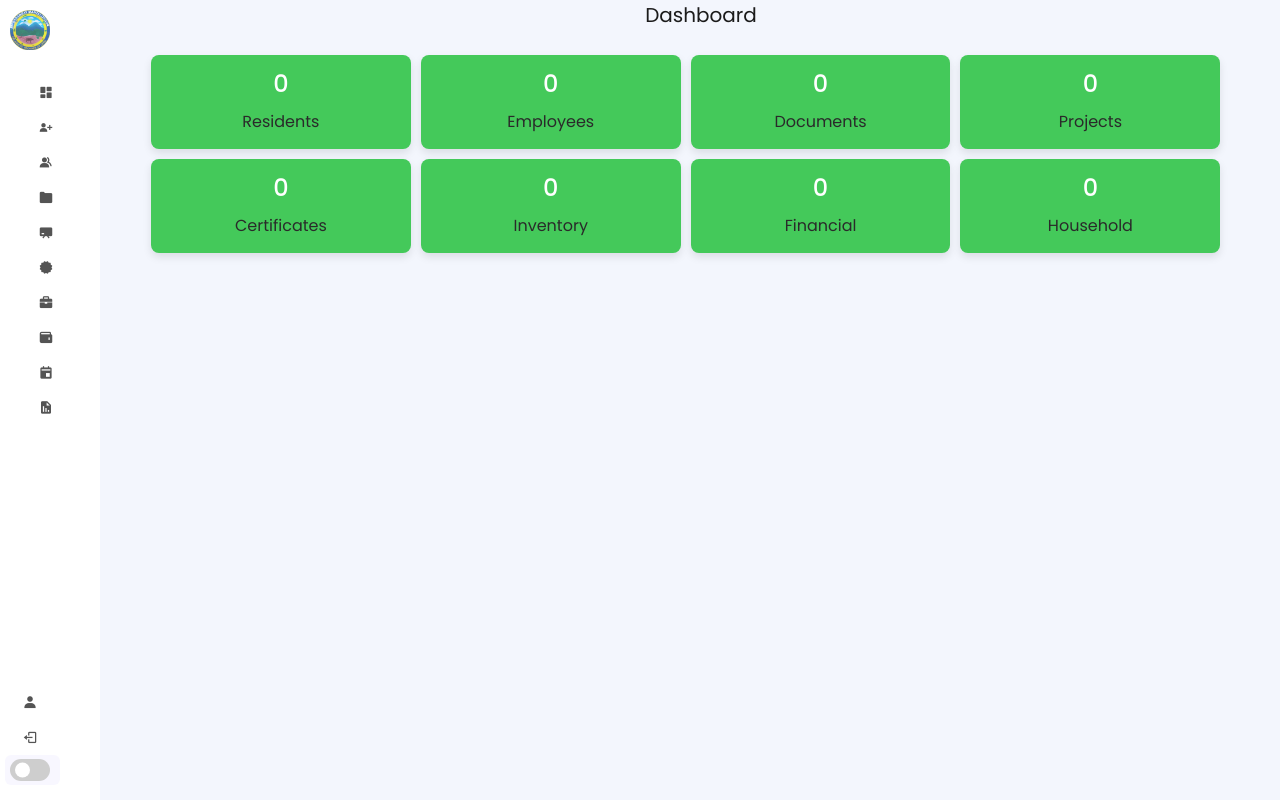
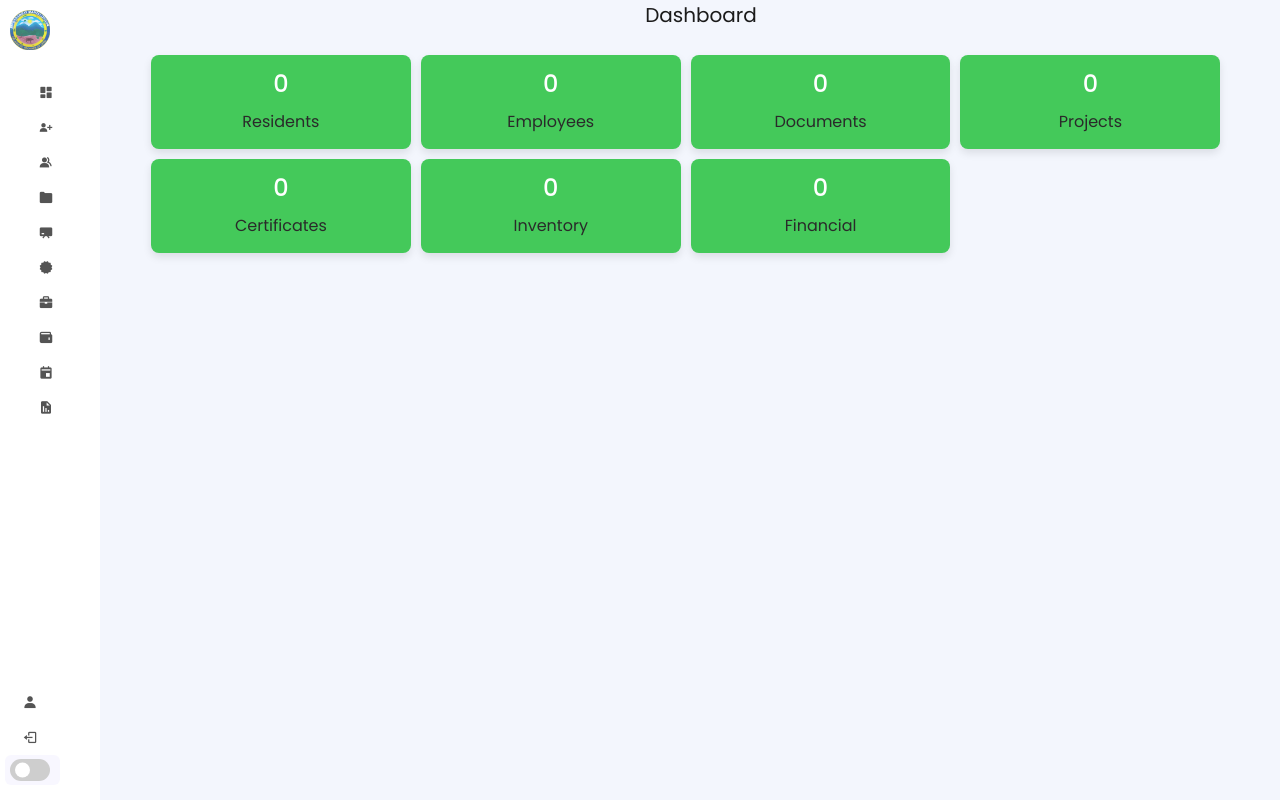
Before and after one commit to johnfrederick9/Capstone_Project, a PHP site: page /pages/dashboard/dashboard.php in a window 1280 px wide. Run offline with PHP 8.4, Linux system fonts and the light colour scheme; the visitor is signed in with stand-in values (Sample User, id 1); data that the repository does not hold is empty.

Commit message:
Dashboard
Erasing Household stat-card in the Dashboard

```diff
--- a/Development/pages/dashboard/dashboard.php
+++ b/Development/pages/dashboard/dashboard.php
@@ -41,10 +41,10 @@ include "dashboard_code.php";
                             <h3><?php echo $financial_count; ?></h3>
                             <p>Financial</p>
                         </div>
-                        <div class="stat-card">
-                            <h3><?php ?>0</h3>
-                            <p>Household</p>
-                        </div>
+                        <!---<div class="stat-card">
+                            <h3>0</h3>
+                            <p>Household</sp>
+                        </div>--->
 
                     </div>
                 </div>
```
